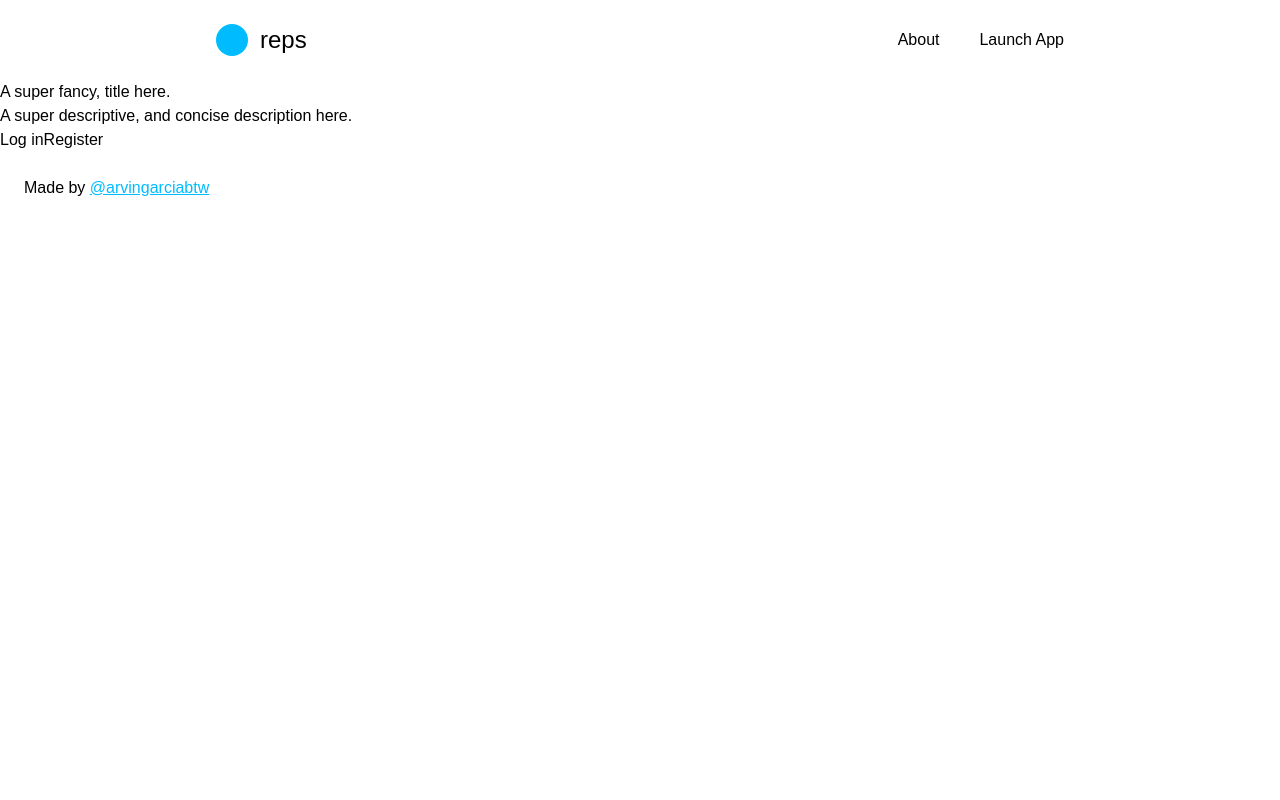
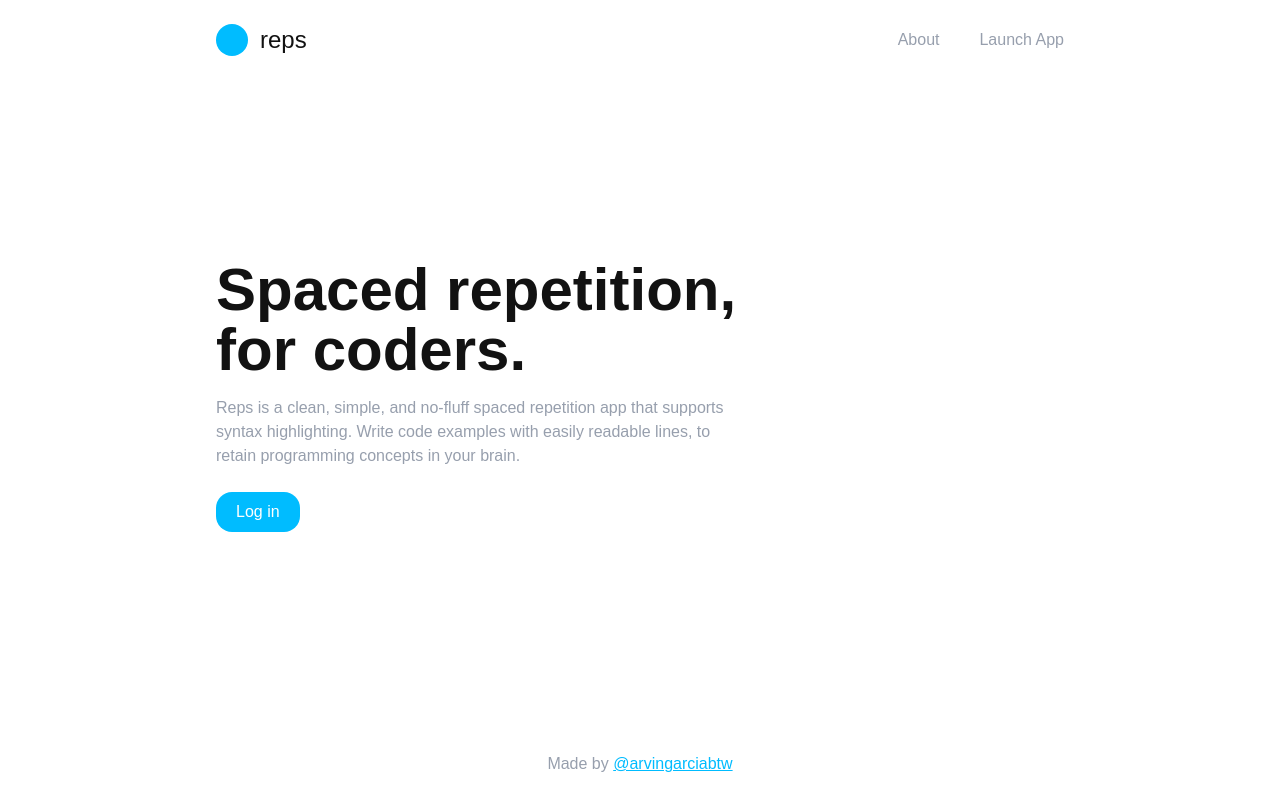
Before and after one commit to arvingarciabtw/reps, a Next.js app: page / in a window 1280 px wide. Built offline with nearby package versions, Linux system fonts and the light colour scheme; a web font is replaced by a local one.

Commit message:
feat: include landing page

```diff
--- a/app/globals.css
+++ b/app/globals.css
@@ -43,7 +43,9 @@
 }
 
 body {
-  background: var(--background);
-  color: var(--foreground);
-  font-family: Arial, Helvetica, sans-serif;
+	background: var(--color-bg);
+	color: var(--color-fg);
+	min-height: 100dvh;
+	display: flex;
+	flex-direction: column;
 }
--- a/app/page.tsx
+++ b/app/page.tsx
@@ -14,15 +14,24 @@ export default function App() {
 
 function LandingSection() {
 	return (
-    <main>
-      <h1>A super fancy, title here.</h1>
-      <p>A super descriptive, and concise description here.</p>
+		<main className="mx-auto grid w-full max-w-4xl flex-1 items-center p-6 font-sans text-(--color-fg)">
+			<div className="mb-4">
+				<h1 className="mb-4 w-full text-6xl font-semibold sm:max-w-xl">
+					Spaced repetition, for <span>coders.</span>
+				</h1>
+				<p className="mb-6 max-w-lg text-(--color-gray-300)">
+					Reps is a clean, simple, and no-fluff spaced repetition app that
+					supports syntax highlighting. Write code examples with easily readable
+					lines, to retain programming concepts in your brain.
+				</p>
+				<div>
 					<Link href="/login">
-        <button>Log in</button>
+						<button className="ease cursor-pointer rounded-2xl bg-(--color-primary) px-5 py-2 font-medium text-(--color-bg) transition duration-300 hover:opacity-75">
+							Log in
+						</button>
 					</Link>
-      <Link href="/register">
-        <button>Register</button>
-      </Link>
+				</div>
+			</div>
 		</main>
 	);
 }
--- a/app/ui/footer.tsx
+++ b/app/ui/footer.tsx
@@ -1,6 +1,6 @@
 export default function Footer() {
 	return (
-		<footer className="m-auto p-6 text-(--color-gray-1)">
+		<footer className="m-auto p-6 text-(--color-gray-300)">
 			<p>
 				Made by{" "}
 				<a
--- a/app/ui/navbar.tsx
+++ b/app/ui/navbar.tsx
@@ -20,7 +20,7 @@ export default function NavBar() {
 				<button className="ml-auto hover:cursor-pointer sm:hidden">
 					<Menu />
 				</button>
-				<ul className="ml-auto hidden gap-10 text-(--color-gray-1) sm:flex">
+				<ul className="ml-auto hidden gap-10 text-(--color-gray-300) sm:flex">
 					<li className="ease transition duration-300 hover:opacity-75">
 						<Link href="/about">About</Link>
 					</li>
```
Lines whose indentation alone changed are shown as unchanged.
